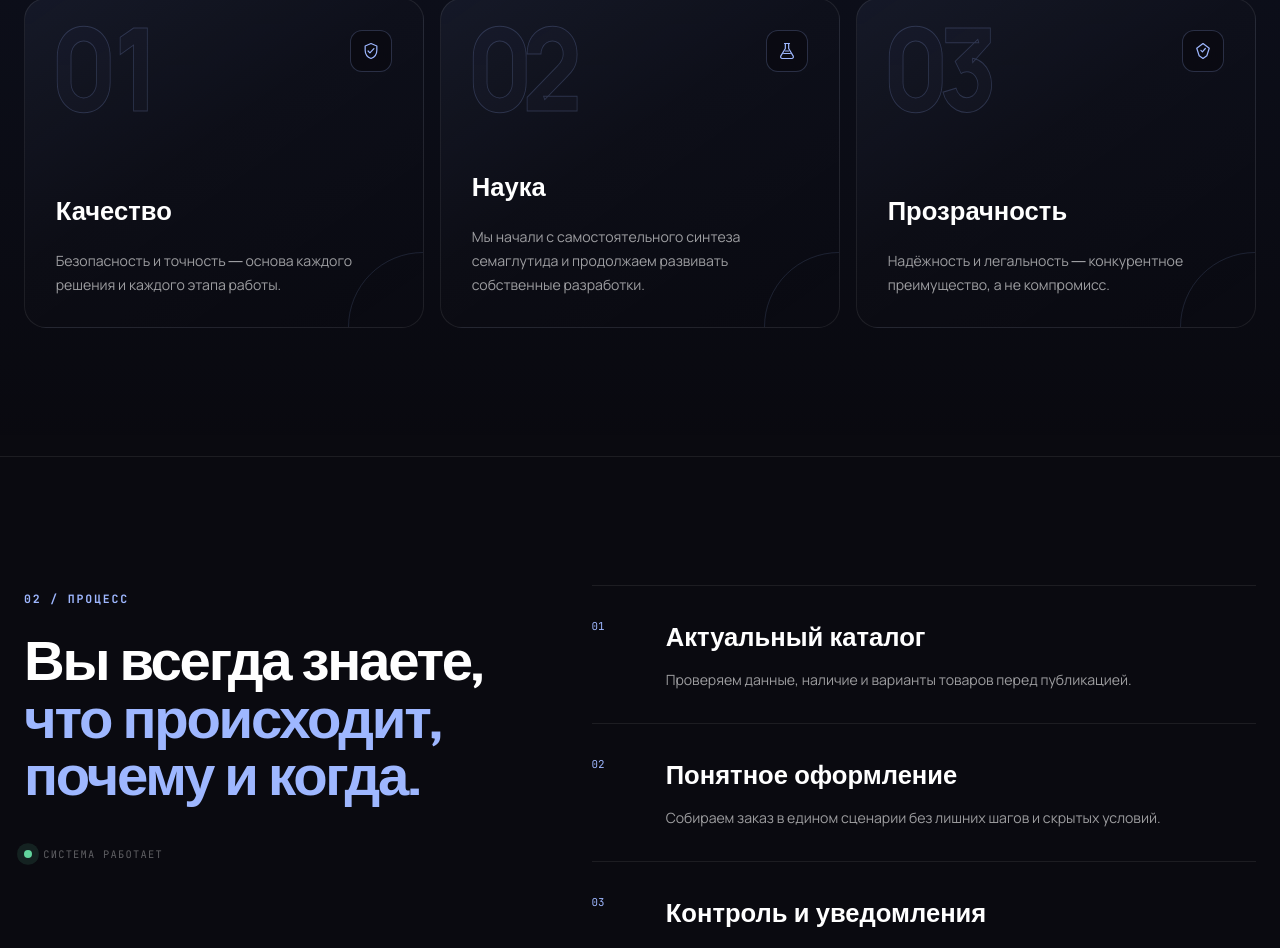
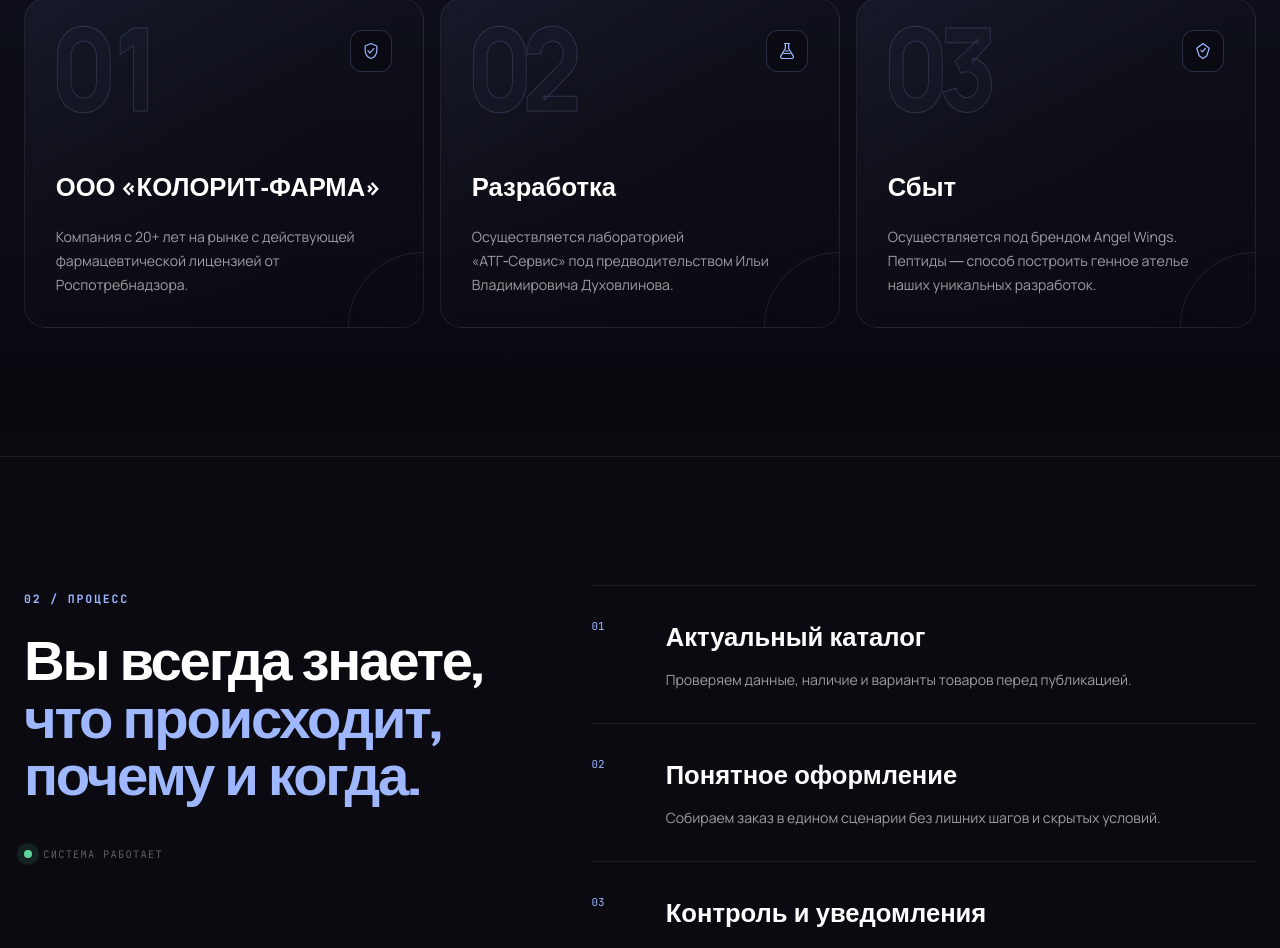
Before and after one commit to Sovyshkin/angel-wings, a Vue app in the folder vue-app/: page /about in a window 1280 px wide. Shown: the part 1250-2198 px from the top of the page. Built offline with nearby package versions, Linux system fonts and the light colour scheme.

Commit message:
some changes

```diff
--- a/vue-app/src/views/AboutCompany.vue
+++ b/vue-app/src/views/AboutCompany.vue
@@ -285,18 +285,18 @@ const queueHeroParallax = () => {
 
 const principles = [
   {
-    title: 'Качество',
-    text: 'Безопасность и точность — основа каждого решения и каждого этапа работы.',
+    title: 'ООО «КОЛОРИТ‑ФАРМА»',
+    text: 'Компания с 20+ лет на рынке с действующей фармацевтической лицензией от Роспотребнадзора.',
     icon: '<svg viewBox="0 0 24 24" aria-hidden="true"><path d="m12 3 7 3v5c0 4.4-2.8 8.4-7 10-4.2-1.6-7-5.6-7-10V6l7-3Z"/><path d="m8.5 12 2.2 2.2 4.8-5"/></svg>'
   },
   {
-    title: 'Наука',
-    text: 'Мы начали с самостоятельного синтеза семаглутида и продолжаем развивать собственные разработки.',
+    title: 'Разработка',
+    text: 'Осуществляется лабораторией «АТГ‑Сервис» под предводительством Ильи Владимировича Духовлинова.',
     icon: '<svg viewBox="0 0 24 24" aria-hidden="true"><path d="M9 3h6M10 3v6l-5.5 9.2A2 2 0 0 0 6.2 21h11.6a2 2 0 0 0 1.7-2.8L14 9V3"/><path d="M8 15h8M10 12h4"/></svg>'
   },
   {
-    title: 'Прозрачность',
-    text: 'Надёжность и легальность — конкурентное преимущество, а не компромисс.',
+    title: 'Сбыт',
+    text: 'Осуществляется под брендом Angel Wings. Пептиды — способ построить генное ателье наших уникальных разработок.',
     icon: '<svg viewBox="0 0 24 24" aria-hidden="true"><path d="m12 3 7.5 5.7-2.9 9L12 21l-4.6-3.3-2.9-9L12 3Z"/><path d="m9.5 11.2 1.8 1.8 3.5-4"/></svg>'
   }
 ]
```
